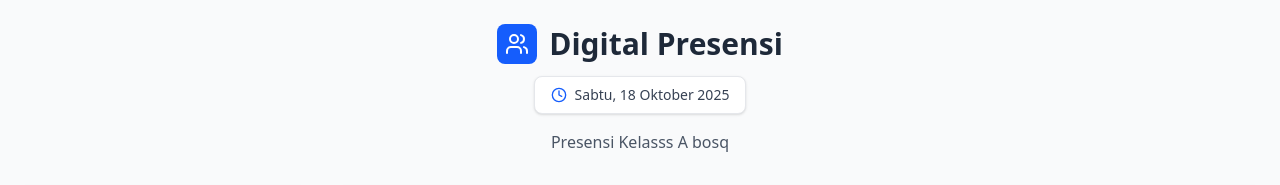
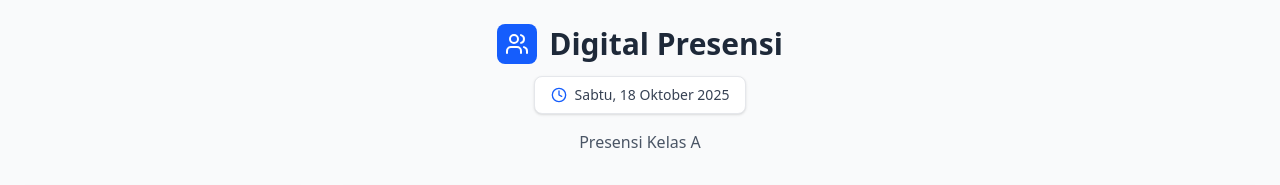
Before and after one commit to Shibarkan/Sipil, a React (Vite) app: page / in a window 1280 px wide. Shown: the top 185 px of the page. Built offline with nearby package versions, Linux system fonts and the light colour scheme; no server answers; the database is empty.

Commit message:
anjay cihuy bekerja

```diff
--- a/index.html
+++ b/index.html
@@ -2,7 +2,7 @@
 <html lang="en">
   <head>
     <meta charset="UTF-8" />
-    <!-- <link rel="icon" type="image/svg+xml" href="/vite.svg" /> -->
+    <link rel="icon" type="image/x-icon" href="https://i.pinimg.com/736x/4e/fd/07/4efd073320b18f626e102a5ec3a86783.jpg" />
     <meta name="viewport" content="width=device-width, initial-scale=1.0" />
     <title>presensi-kelas-a</title>
   </head>
--- a/src/App.jsx
+++ b/src/App.jsx
@@ -2,6 +2,7 @@ import React, { useState, useEffect } from 'react';
 import AttendanceForm from './components/AttendanceForm';
 import AttendanceList from './components/AttendanceList';
 import PDFExportButton from './components/PDFExportButton';
+import SplashScreen from './components/SplashScreen'; // Import komponen baru
 import { Users, Calendar, Database, Clock } from 'lucide-react';
 import { supabase } from './lib/supabase';
 
@@ -10,6 +11,7 @@ function App() {
   const [isLoading, setIsLoading] = useState(true);
   const [todayAttendance, setTodayAttendance] = useState(null);
   const [userNIM, setUserNIM] = useState('');
+  const [showSplash, setShowSplash] = useState(true); // State untuk splash screen
 
   // Set tanggal hari ini
   const today = new Date().toISOString().split('T')[0];
@@ -87,11 +89,17 @@ function App() {
   };
 
   useEffect(() => {
+    // Sembunyikan splash screen setelah 2 detik
+    const splashTimer = setTimeout(() => {
+      setShowSplash(false);
+    }, 2000);
+
     fetchTodayAttendances();
 
     const subscription = setupRealtimeSubscription();
 
     return () => {
+      clearTimeout(splashTimer);
       subscription.unsubscribe();
     };
   }, [userNIM]);
@@ -114,7 +122,12 @@ function App() {
   };
 
   return (
-    <div className="min-h-screen bg-gray-50 py-6 px-4">
+    <>
+      {/* Splash Screen */}
+      <SplashScreen isVisible={showSplash} />
+
+      {/* Main App Content */}
+      <div className={`min-h-screen bg-gray-50 py-6 px-4 ${showSplash ? 'hidden' : 'block'}`}>
         <div className="max-w-7xl mx-auto">
           {/* Header */}
           <div className="text-center mb-8">
@@ -131,7 +144,7 @@ function App() {
               <span className="text-sm font-medium text-gray-700">{getTodayDisplay()}</span>
             </div>
 
-          <p className="text-gray-600">Presensi Kelasss A bosq</p>
+            <p className="text-gray-600">Presensi Kelas A</p>
           </div>
 
           <div className="grid grid-cols-1 lg:grid-cols-4 gap-6">
@@ -191,6 +204,7 @@ function App() {
           </div>
         </div>
       </div>
+    </>
   );
 }
 
--- a/src/components/AttendanceForm.jsx
+++ b/src/components/AttendanceForm.jsx
@@ -283,6 +283,7 @@ const AttendanceForm = ({ onAttendanceAdded }) => {
               accept="image/*"
               onChange={handleImageUpload}
               capture="environment"
+              required
             />
           </label>
         )}
--- /dev/null
+++ b/src/components/SplashScreen.jsx
@@ -0,0 +1,38 @@
+import React from 'react';
+
+const SplashScreen = ({ isVisible }) => {
+  if (!isVisible) return null;
+
+  return (
+    <div className="fixed inset-0 bg-white z-50 flex items-center justify-center">
+      <div className="text-center">
+        {/* Logo/Icon Area */}
+        <div className="w-24 h-24 mx-auto mb-6 bg-blue-600 rounded-2xl flex items-center justify-center shadow-lg">
+          {/* Ganti dengan logo asli nanti */}
+          {/* Atau gunakan gambar: */}
+           <img
+            src="https://i.pinimg.com/736x/d9/ad/3d/d9ad3d0aa13b18ff298a9fd63b7fde5e.jpg"
+            alt="Digital Presensi Logo"
+            className="w-16 h-16 object-contain"
+          />
+        </div>
+
+        {/* App Name */}
+        <h1 className="text-3xl font-bold text-gray-800 mb-2">
+          Digital Presensi
+        </h1>
+
+        {/* Loading Animation */}
+        <div className="flex justify-center items-center gap-2 mt-6">
+          <div className="w-2 h-2 bg-blue-600 rounded-full animate-bounce"></div>
+          <div className="w-2 h-2 bg-blue-600 rounded-full animate-bounce" style={{ animationDelay: '0.1s' }}></div>
+          <div className="w-2 h-2 bg-blue-600 rounded-full animate-bounce" style={{ animationDelay: '0.2s' }}></div>
+        </div>
+
+        <p className="text-gray-600 text-sm mt-4">Memuat aplikasi...</p>
+      </div>
+    </div>
+  );
+};
+
+export default SplashScreen;
```
Lines whose indentation alone changed are shown as unchanged.
